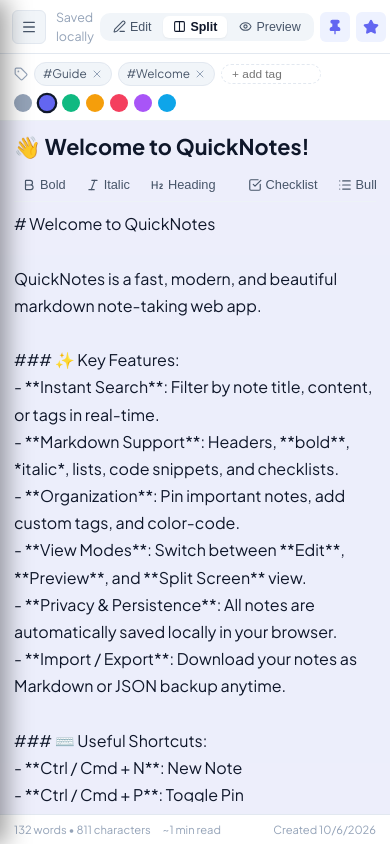
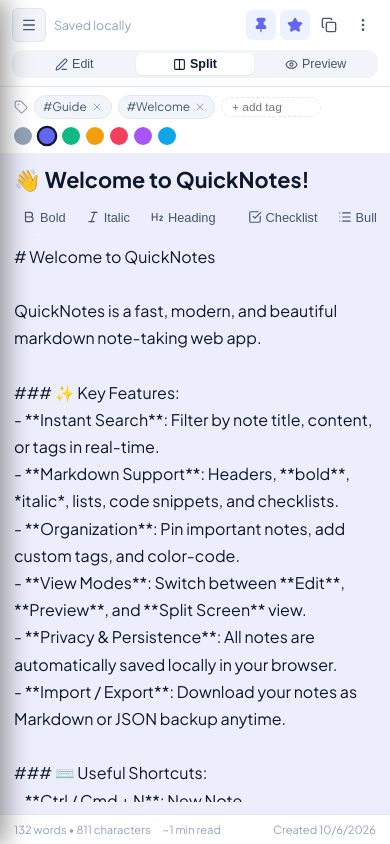
Before and after one commit to koumudhanjani/notes_app, a React (Vite) app: page / in a window 390 px wide. Built offline with nearby package versions, Linux system fonts and the light colour scheme; no server answers; the HTML template or start-up script is replaced by a standard one.

Commit message:
feat: ensure top action icons and view tabs always appear on mobile, and add PDF export

```diff
--- a/package.json
+++ b/package.json
@@ -12,6 +12,7 @@
   },
   "dependencies": {
     "firebase": "^12.19.0",
+    "html2pdf.js": "^0.14.0",
     "lucide-react": "^1.52.0",
     "marked": "^18.1.0",
     "react": "^19.3.0",
--- a/src/components/NoteEditor.jsx
+++ b/src/components/NoteEditor.jsx
@@ -14,7 +14,8 @@
   X,
   MoreVertical,
   Files,
-  Cloud
+  Cloud,
+  FileText
 } from 'lucide-react';
 import { marked } from 'marked';
 import MarkdownToolbar from './MarkdownToolbar';
@@ -151,6 +152,55 @@
     setShowMoreMenu(false);
   };
 
+  const handleExportPDF = async () => {
+    try {
+      addToast('Preparing PDF download...', 'info');
+      setShowMoreMenu(false);
+
+      const titleSlug = (note.title || 'untitled').replace(/[^a-zA-Z0-9_-]/g, '_');
+      const dateStr = new Date(note.updatedAt || note.createdAt).toLocaleDateString(undefined, {
+        year: 'numeric',
+        month: 'short',
+        day: 'numeric'
+      });
+      const tagsStr = (note.tags || []).length > 0 ? ` • #${note.tags.join(' #')}` : '';
+
+      const container = document.createElement('div');
+      container.style.padding = '30px';
+      container.style.color = '#111827';
+      container.style.backgroundColor = '#ffffff';
+      container.style.fontFamily = '-apple-system, BlinkMacSystemFont, "Segoe UI", Roboto, sans-serif';
+
+      container.innerHTML = `
+        <div style="border-bottom: 2px solid #e5e7eb; padding-bottom: 12px; margin-bottom: 18px;">
+          <h1 style="font-size: 24px; font-weight: 700; margin: 0 0 6px 0; color: #111827;">${note.title || 'Untitled Note'}</h1>
+          <div style="font-size: 12px; color: #6b7280;">Saved on ${dateStr}${tagsStr}</div>
+        </div>
+        <div class="markdown-body" style="font-size: 14px; line-height: 1.6; color: #1f2937;">
+          ${marked.parse(note.content || '')}
+        </div>
+      `;
+
+      document.body.appendChild(container);
+
+      const html2pdf = (await import('html2pdf.js')).default;
+      const opt = {
+        margin: [10, 10, 10, 10],
+        filename: `${titleSlug}.pdf`,
+        image: { type: 'jpeg', quality: 0.98 },
+        html2canvas: { scale: 2, useCORS: true },
+        jsPDF: { unit: 'mm', format: 'a4', orientation: 'portrait' }
+      };
+
+      await html2pdf().set(opt).from(container).save();
+      document.body.removeChild(container);
+      addToast('PDF downloaded successfully!', 'info');
+    } catch (err) {
+      console.error('PDF generation error:', err);
+      window.print();
+    }
+  };
+
   const currentColorObj = NOTE_COLORS.find((c) => c.id === note.color) || NOTE_COLORS[0];
   const markdownHtml = marked.parse(note.content || '');
 
@@ -163,6 +213,7 @@
     >
       {/* Top action toolbar */}
       <div className="editor-topbar">
+        <div className="editor-topbar-row">
           <div className="topbar-left">
             <button
               type="button"
@@ -176,7 +227,7 @@
               {user ? (
                 <>
                   <Cloud size={13} color="#10b981" />
-                <span>{syncStatus === 'syncing' ? 'Syncing...' : 'Cloud synced'}</span>
+                  <span>{syncStatus === 'syncing' ? 'Saving...' : 'Cloud Synced'}</span>
                 </>
               ) : (
                 <span>Saved locally</span>
@@ -184,8 +235,8 @@
             </div>
           </div>
 
-        {/* View Mode Toggle */}
-        <div className="view-mode-tabs">
+          {/* Desktop View Mode Toggle */}
+          <div className="view-mode-tabs desktop-view-tabs">
             <button
               type="button"
               className={`view-mode-tab ${viewMode === 'edit' ? 'active' : ''}`}
@@ -215,7 +266,7 @@
             </button>
           </div>
 
-        {/* Right Action Icons */}
+          {/* Right Action Icons (Pin, Star, Copy, More - Always visible on mobile & desktop!) */}
           <div className="topbar-actions" ref={menuRef} style={{ position: 'relative' }}>
             <button
               type="button"
@@ -253,16 +304,24 @@
               <MoreVertical size={16} />
             </button>
 
-          {/* More options menu */}
+            {/* Dropdown menu */}
             {showMoreMenu && (
               <div className="dropdown-menu">
+                <button
+                  type="button"
+                  className="dropdown-item"
+                  onClick={handleExportPDF}
+                >
+                  <FileText size={14} />
+                  <span>Download as PDF (.pdf)</span>
+                </button>
                 <button
                   type="button"
                   className="dropdown-item"
                   onClick={handleExportMarkdown}
                 >
                   <Download size={14} />
-                <span>Export as Markdown</span>
+                  <span>Export as Markdown (.md)</span>
                 </button>
                 <button
                   type="button"
@@ -288,6 +347,40 @@
                 </button>
               </div>
             )}
+          </div>
+        </div>
+
+        {/* Mobile View Mode Tabs Row */}
+        <div className="mobile-view-tabs">
+          <div className="view-mode-tabs" style={{ width: '100%', justifyContent: 'center' }}>
+            <button
+              type="button"
+              className={`view-mode-tab ${viewMode === 'edit' ? 'active' : ''}`}
+              onClick={() => setViewMode('edit')}
+              style={{ flex: 1, justifyContent: 'center' }}
+            >
+              <Edit3 size={13} />
+              <span>Edit</span>
+            </button>
+            <button
+              type="button"
+              className={`view-mode-tab ${viewMode === 'split' ? 'active' : ''}`}
+              onClick={() => setViewMode('split')}
+              style={{ flex: 1, justifyContent: 'center' }}
+            >
+              <Columns size={13} />
+              <span>Split</span>
+            </button>
+            <button
+              type="button"
+              className={`view-mode-tab ${viewMode === 'preview' ? 'active' : ''}`}
+              onClick={() => setViewMode('preview')}
+              style={{ flex: 1, justifyContent: 'center' }}
+            >
+              <Eye size={13} />
+              <span>Preview</span>
+            </button>
+          </div>
         </div>
       </div>
 
--- a/src/index.css
+++ b/src/index.css
@@ -434,12 +434,27 @@
 /* Top Navigation / Action Bar */
 .editor-topbar {
   padding: 10px 20px;
+  background-color: var(--bg-secondary);
+  border-bottom: 1px solid var(--border-color);
+  display: flex;
+  flex-direction: column;
+  gap: 8px;
+}
+
+.editor-topbar-row {
   display: flex;
   align-items: center;
   justify-content: space-between;
-  background-color: var(--bg-secondary);
-  border-bottom: 1px solid var(--border-color);
+  width: 100%;
   gap: 12px;
+}
+
+.desktop-view-tabs {
+  display: flex;
+}
+
+.mobile-view-tabs {
+  display: none;
 }
 
 .topbar-left {
@@ -1029,7 +1044,35 @@
 
   .editor-topbar {
     padding: 8px 12px;
-    gap: 6px;
+    gap: 8px;
+  }
+
+  .editor-topbar-row {
+    gap: 8px;
+  }
+
+  .desktop-view-tabs {
+    display: none !important;
+  }
+
+  .mobile-view-tabs {
+    display: block !important;
+    width: 100%;
+  }
+
+  .topbar-actions {
+    display: flex;
+    align-items: center;
+    gap: 4px;
+    flex-shrink: 0;
+  }
+
+  .topbar-left {
+    display: flex;
+    align-items: center;
+    gap: 8px;
+    flex-shrink: 1;
+    min-width: 0;
   }
 
   .sidebar-toggle-btn {
@@ -1078,3 +1121,43 @@
   from { opacity: 0; }
   to { opacity: 1; }
 }
+
+@media print {
+  .sidebar,
+  .sidebar-backdrop,
+  .editor-topbar,
+  .note-meta-bar,
+  .markdown-toolbar,
+  .editor-footer,
+  .toast-container {
+    display: none !important;
+  }
+
+  body,
+  .app-container,
+  .main-content,
+  .editor-workspace {
+    height: auto !important;
+    overflow: visible !important;
+    background: #ffffff !important;
+    color: #000000 !important;
+    padding: 0 !important;
+  }
+
+  .note-title-input {
+    border-bottom: 2px solid #ddd;
+    margin-bottom: 20px;
+    font-size: 24pt;
+  }
+
+  .note-textarea {
+    display: none !important;
+  }
+
+  .preview-pane {
+    display: block !important;
+    border: none !important;
+    padding: 0 !important;
+    width: 100% !important;
+  }
+}
```
Also changed, not shown: 1 other file (tests, documents, lock files or other folders). Lines whose indentation alone changed are shown as unchanged.
